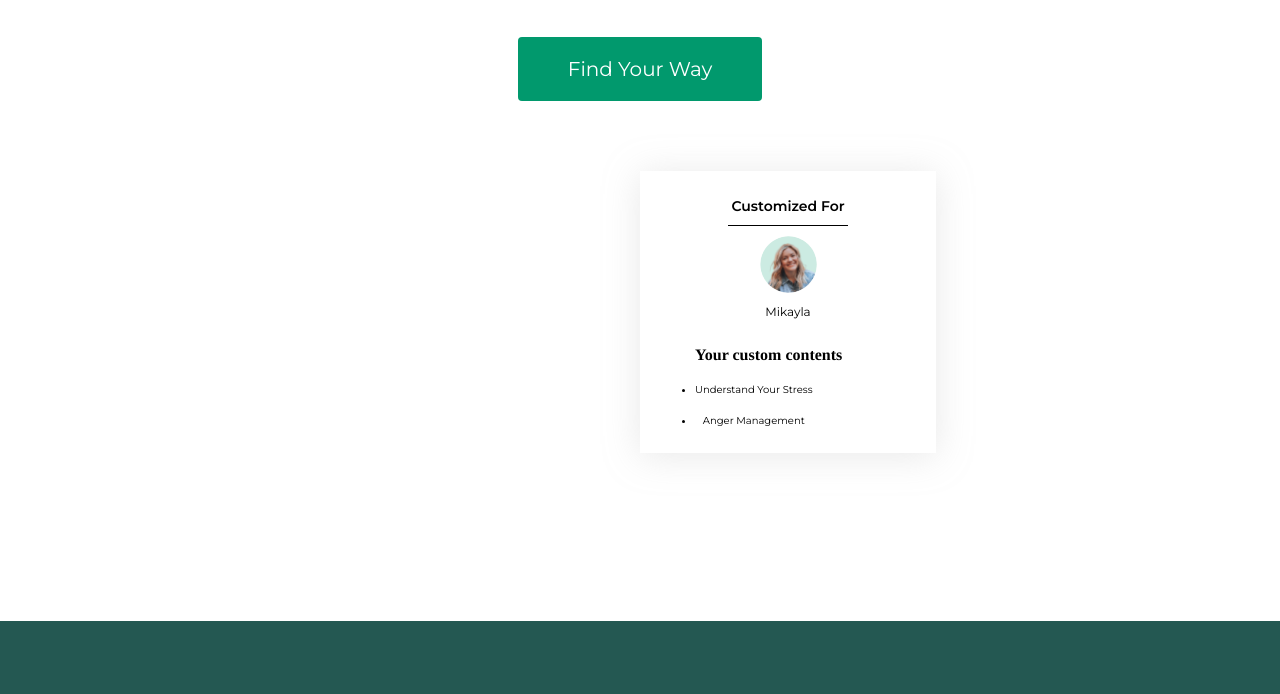
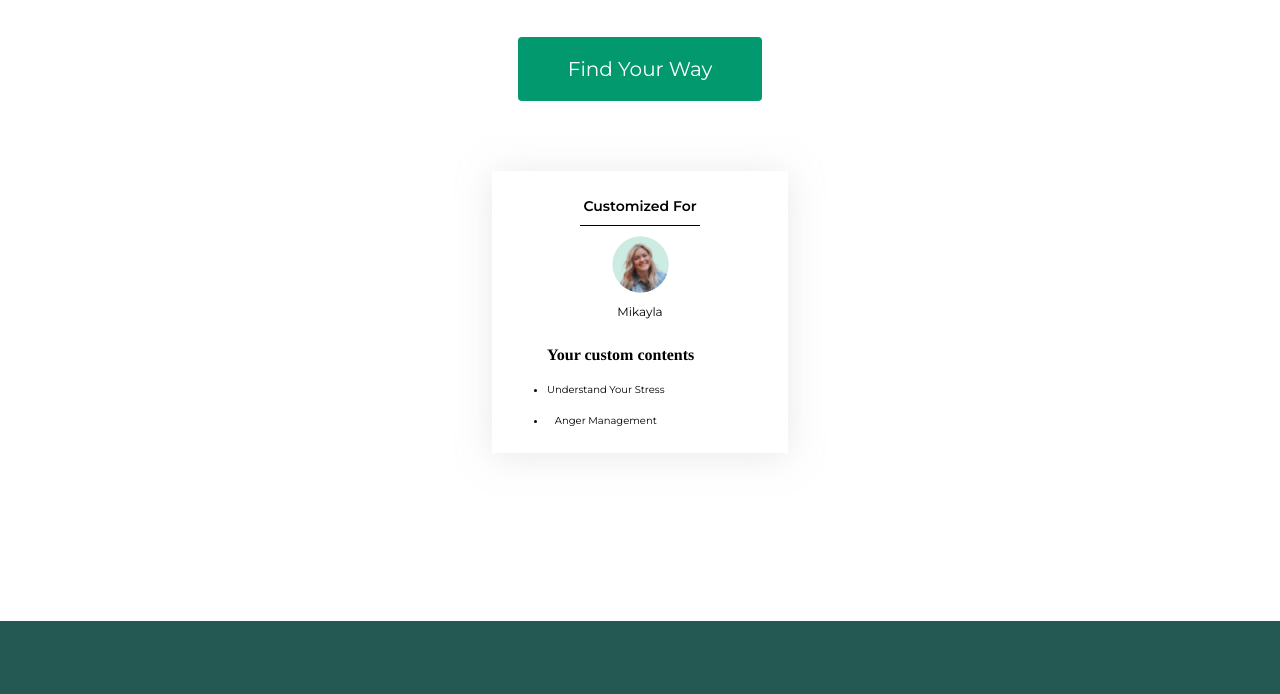
Before and after one commit to OxyMoor/Alivio, a plain HTML site: page index.html in a window 1280 px wide. Shown: the part 4356-5050 px from the top of the page. Drawn offline with nearby package versions, Linux system fonts and the light colour scheme.

Commit message:
Update media.css

```diff
--- a/css/media.css
+++ b/css/media.css
@@ -68,7 +68,7 @@
         position: relative;
         top: 0;
         left: 50%;
-        transform: translateX(-50%);
+        transform: translateX(-50%) !important;
     }
 }
 
```
